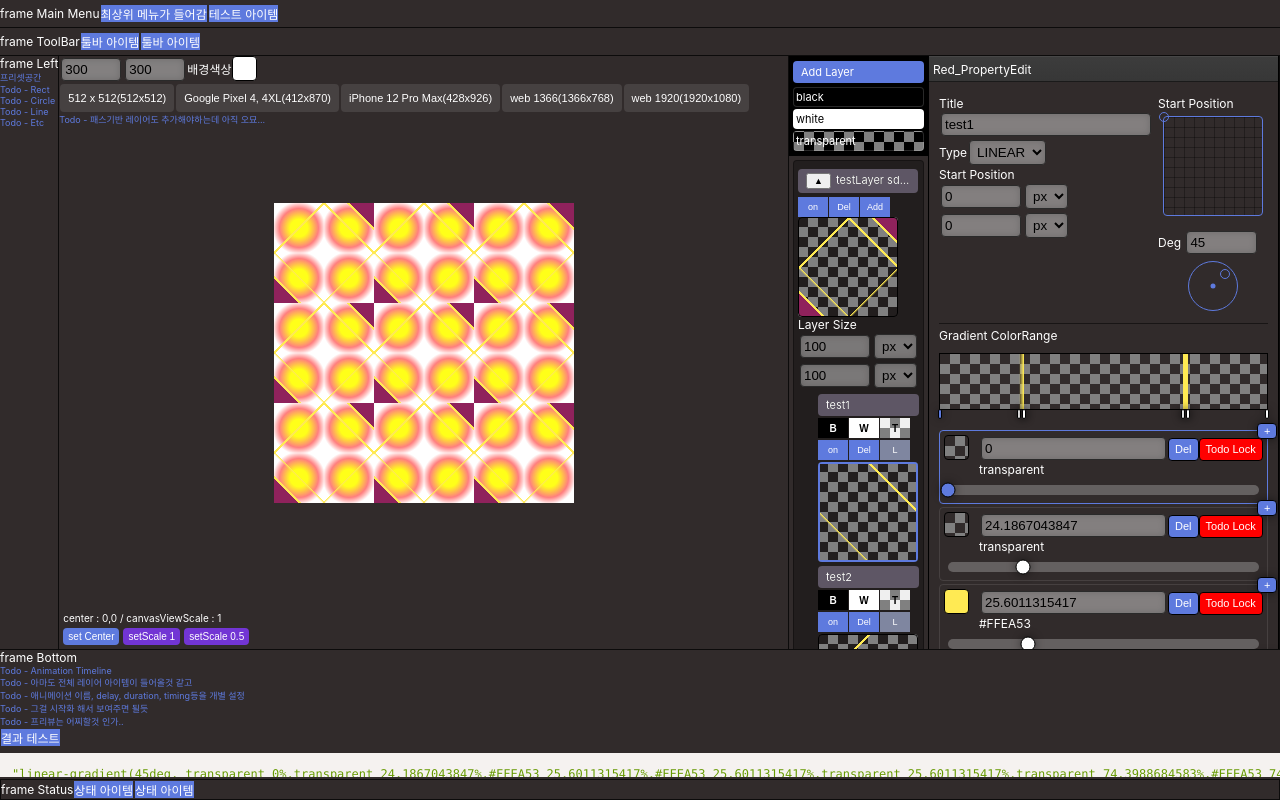
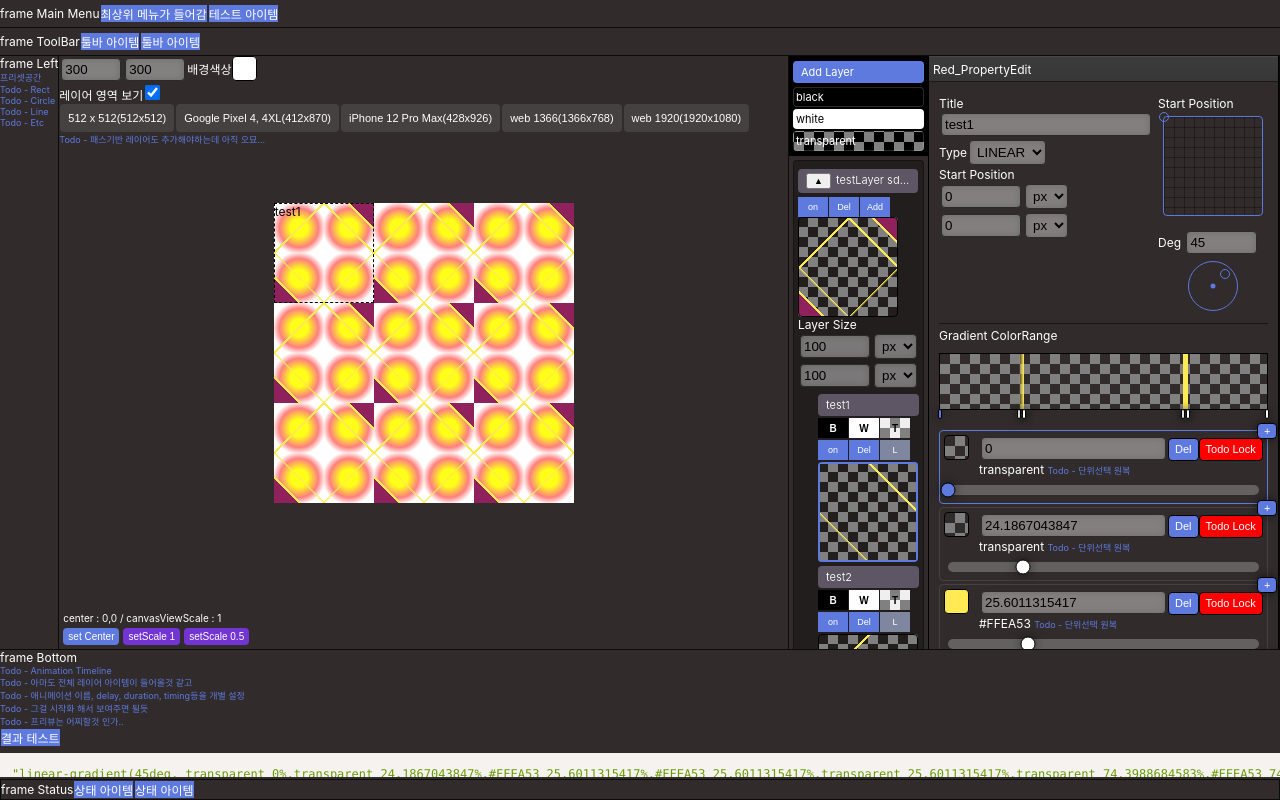
Before and after one commit to redcamel/RedGradient, a React (Create React App) app: page / in a window 1280 px wide. Built offline with nearby package versions, Linux system fonts and the light colour scheme.

Commit message:
- 레이어 사이즈와 위치를 시각화 - 관련 온오프 추가

```diff
--- a/src/editor/canvas/Red_Canvas.jsx
+++ b/src/editor/canvas/Red_Canvas.jsx
@@ -12,6 +12,7 @@ class Red_Canvas extends React.Component {
       canvasViewOffsetX: 0,
       canvasViewOffsetY: 0,
       canvasViewScale: 1,
+      layerSizeView: true,
       canvasBgColorPickerOpenYn: false
     };
   }
@@ -19,6 +20,10 @@ class Red_Canvas extends React.Component {
   draw_canvasUI = draw_canvasUI;
 
   drawCall(canvasInfo, layers, bgColor) {
+    const rootComponent = this.props.rootComponent;
+    const rootComponentState = rootComponent.state;
+    const activeLayer = rootComponentState.activeLayer;
+    const activeSubData = rootComponentState.activeSubData;
     return <div style={{
       ...style.canvas,
       transform: `translate(calc(-50% + ${this.state.canvasViewOffsetX}px),calc(-50% + ${this.state.canvasViewOffsetY}px)) scale(${this.state.canvasViewScale})`
@@ -31,6 +36,20 @@ class Red_Canvas extends React.Component {
           transition: 'width 0.2s, height 0.2s'
         }}
       />
+      {
+        this.state.layerSizeView ? <div
+          style={{
+            position: 'absolute',
+            left: `${activeSubData['position']['x']}${activeSubData['position']['xUnit']}`,
+            top: `${activeSubData['position']['y']}${activeSubData['position']['yUnit']}`,
+            width: `${activeLayer['size']['w']}${activeLayer['size']['wUnit']}`,
+            height: `${activeLayer['size']['h']}${activeLayer['size']['hUnit']}`,
+            border: '1px dashed #000',
+            color: '#000'
+          }}
+        >{activeSubData['title']}</div> : ''
+      }
+
 
     </div>;
   }
@@ -41,8 +60,6 @@ class Red_Canvas extends React.Component {
     const canvasInfo = rootComponentState.canvasInfo;
     const layers = rootComponentState.layers;
     const activeLayer = rootComponentState.activeLayer;
-    const activeSubData = rootComponentState.activeSubData;
-    const layerSize = activeLayer['size'];
     return <div
       style={style.container}
       onMouseMove={e => {
@@ -67,7 +84,7 @@ class Red_Canvas extends React.Component {
       }}
     >
       {this.draw_canvasUI()}
-      {this.drawCall(canvasInfo, layers, rootComponentState.bgColor)}
+      {this.drawCall(canvasInfo, layers, rootComponentState.bgColor, activeLayer)}
     </div>;
   }
 }
@@ -83,7 +100,7 @@ const style = {
     position: 'absolute',
     top: '50%',
     left: '50%',
-    overflow: 'auto',
+    overflow: 'hidden',
     transition: 'transform 0.01s'
   },
   itemContainer: {
--- a/src/editor/canvas/draw_canvasUI.js
+++ b/src/editor/canvas/draw_canvasUI.js
@@ -48,6 +48,14 @@ function draw_canvasUI() {
             </div>
             : ''
         }
+      </div>
+      <div>
+        레이어 영역 보기
+        <input type={'checkbox'}
+               checked={this.state.layerSizeView}
+          style={{display: 'inline-block', width: '15px', height: '15px', background: rootComponentState.bgColor === 'transparent' ? '' : rootComponentState.bgColor, borderRadius: '4px', marginRight: '10px', border: '1px solid #000', cursor: 'pointer'}}
+          onClick={e => this.setState({layerSizeView: !this.state.layerSizeView})}
+        />
       </div>
       <div>
 
--- a/src/editor/property/Red_GradientColorItem.jsx
+++ b/src/editor/property/Red_GradientColorItem.jsx
@@ -119,7 +119,7 @@ class Red_GradientColorItem extends React.Component {
             }}
           >Todo Lock
           </button>
-          <div>{colorData['color']}</div>
+          <div>{colorData['color']} <span className={'todo'}>Todo - 단위선택 원복</span> </div>
           {/*<div>r:{rgba[0]} g:{rgba[1]} b:{rgba[2]} a:{rgba[3]}</div>*/}
           {/*<div>#{rgba2hex(`rgba(${rgba.join(',')})`)}</div>*/}
         </div>
```
Also changed, not shown: 6 other files (tests, documents, lock files or other folders).
